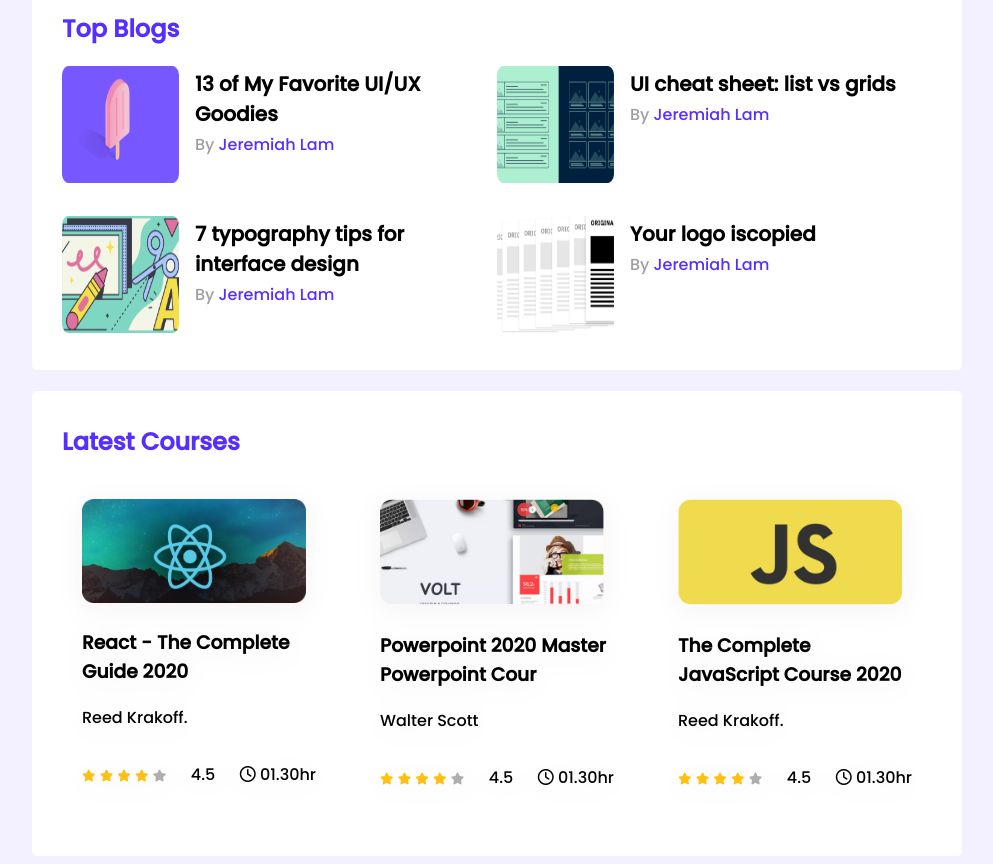
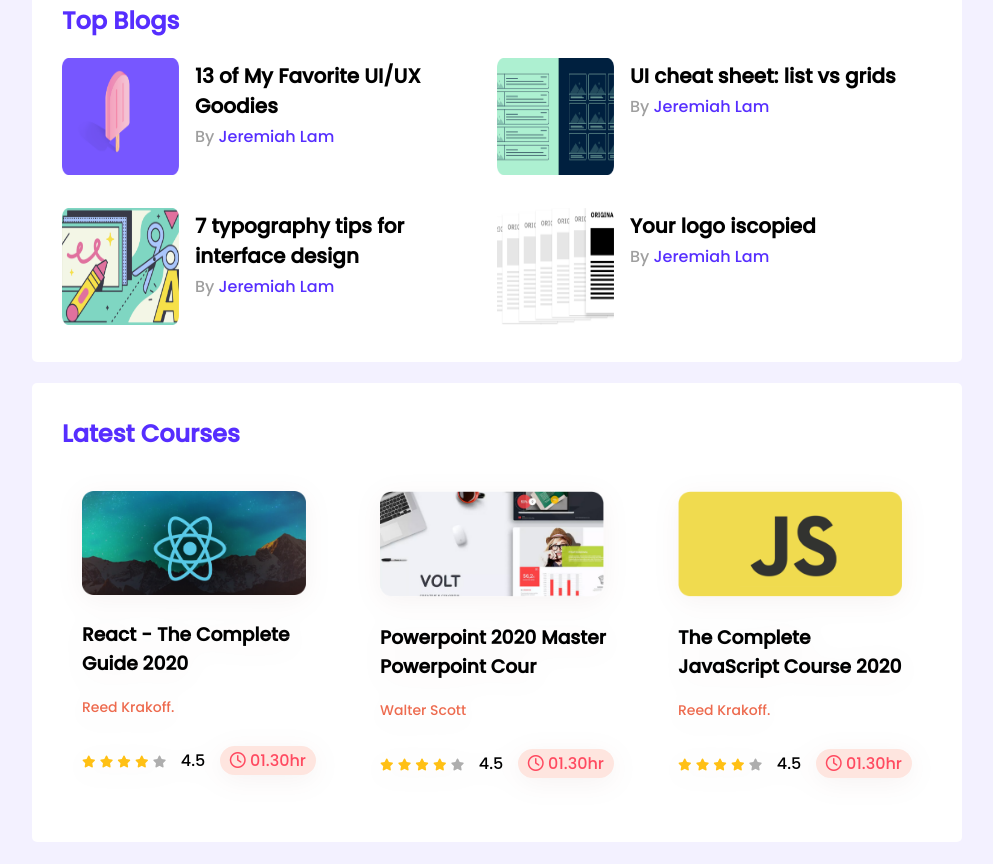
Before and after one commit to iazadur/leader-board, a plain HTML site: page index.html in a window 1280 px wide. Shown: the part 418-1282 px from the top of the page, without its empty margins (143-1136 px from the left). After the commit the page ends 1260 px from the top, so only its background shows below. Drawn offline with Linux system fonts and the light colour scheme.

Commit message:
all updated

```diff
--- a/index.html
+++ b/index.html
@@ -132,7 +132,7 @@
                                 <i class="fas fa-star empty"></i>
                             </div>
                             <p>4.5</p>
-                            <div class="courese-duration">
+                            <div class="course-duration">
                                 <i class="far fa-clock"></i> 01.30hr
                             </div>
                         </div>
@@ -154,7 +154,7 @@
                                 <i class="fas fa-star empty"></i>
                             </div>
                             <p>4.5</p>
-                            <div class="courese-duration">
+                            <div class="course-duration">
                                 <i class="far fa-clock"></i> 01.30hr
                             </div>
                         </div>
@@ -176,7 +176,7 @@
                                 <i class="fas fa-star empty"></i>
                             </div>
                             <p>4.5</p>
-                            <div class="courese-duration">
+                            <div class="course-duration">
                                 <i class="far fa-clock"></i> 01.30hr
                             </div>
                         </div>
--- a/styles/style.css
+++ b/styles/style.css
@@ -18,6 +18,7 @@
 body{
     font-family: 'Poppins', sans-serif;
     background-color: #F3F1FF;
+    margin: 0;
 }
 main{
     display: flex;
@@ -172,3 +173,13 @@ header nav{
 .fa-star.empty{
     color: #AEAEAE;
 }
+.course-duration{
+    background: #FEE5DF;
+    border-radius: 14.6913px;
+    padding: 2px 10px;
+    color: #FF4A60;
+}
+.course-author{
+    font-size: 14px;
+    color: #ED6B4F;
+}
```
